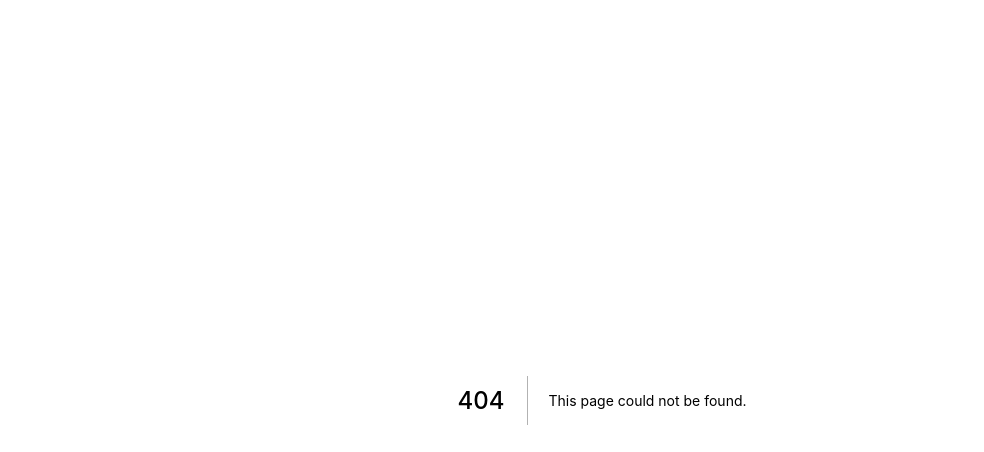
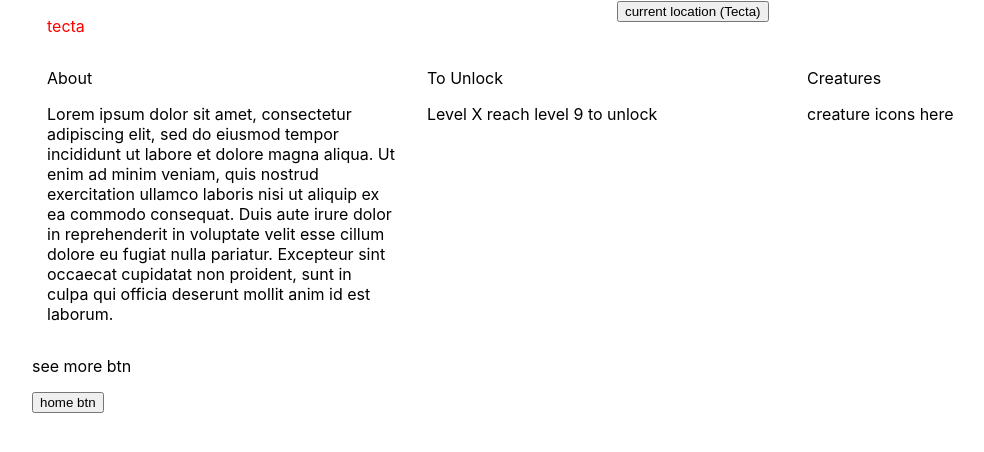
Before and after one commit to Achen718/lov-slider, a Next.js app: page /tecta in a window 1280 px wide. Before the commit this address had no page. Shown: the top 452 px of the page, without its empty margins (38-1022 px from the left). Built offline with nearby package versions, Linux system fonts and the light colour scheme.

Commit message:
Implement useimperativehandle

```diff
--- a/components/Slider/SliderContent.tsx
+++ b/components/Slider/SliderContent.tsx
@@ -1,4 +1,3 @@
-import { useRef } from 'react'
 import type { NextPage } from 'next'
 import Image from 'next/image'
 import sliderStyles from '../../styles/SliderContent.module.scss'
@@ -61,4 +60,4 @@ const SliderContent: NextPage<Props> = ({ cityName, currentLocation, description
   )
 }
 
-export default Slider
+export default SliderContent
--- /dev/null
+++ b/pages/tecta.tsx
@@ -0,0 +1,19 @@
+import SliderContent from '../components/Slider/SliderContent'
+
+function Tecta() {
+  return (
+	<div>
+		<SliderContent cityName="tecta"
+			currentLocation="current location (Tecta)"
+			description="Lorem ipsum dolor sit amet, consectetur
+			adipiscing elit, sed do eiusmod tempor incididunt ut labore et dolore magna aliqua.
+			Ut enim ad minim veniam, quis nostrud exercitation ullamco laboris nisi ut aliquip
+			ex ea commodo consequat. Duis aute irure dolor in reprehenderit in voluptate velit
+			esse cillum dolore eu fugiat nulla pariatur. Excepteur sint occaecat cupidatat non
+			proident, sunt in culpa qui officia deserunt mollit anim id est laborum." />
+
+	</div>
+	)
+}
+
+export default Tecta
```
Also changed, not shown: components/Slider/Slider.tsx (+17 -5 lines), pages/ayena.tsx (added, +18 -0 lines), pages/index.tsx (+10 -8 lines), 1 other file (tests, documents, lock files or other folders).
